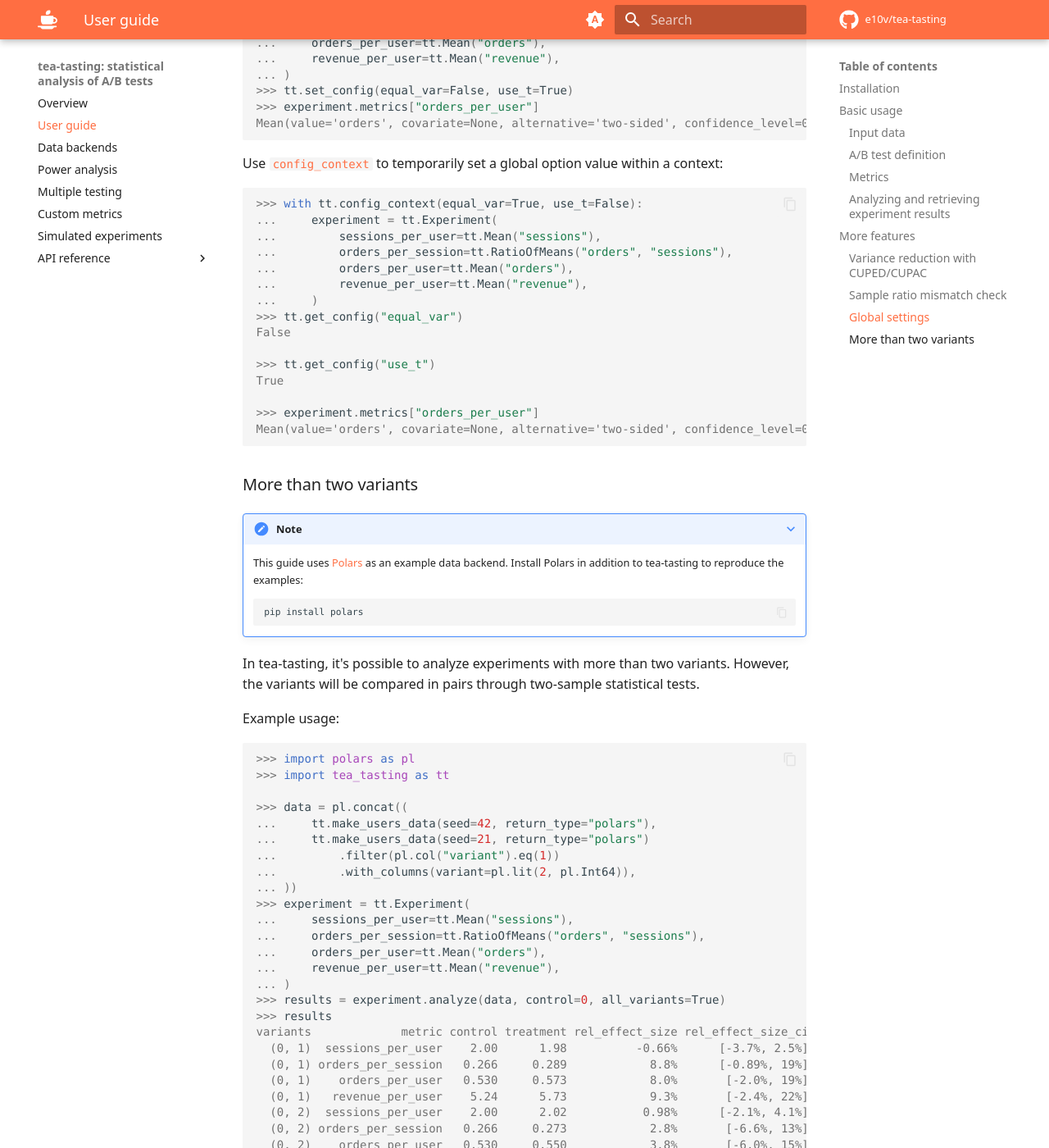
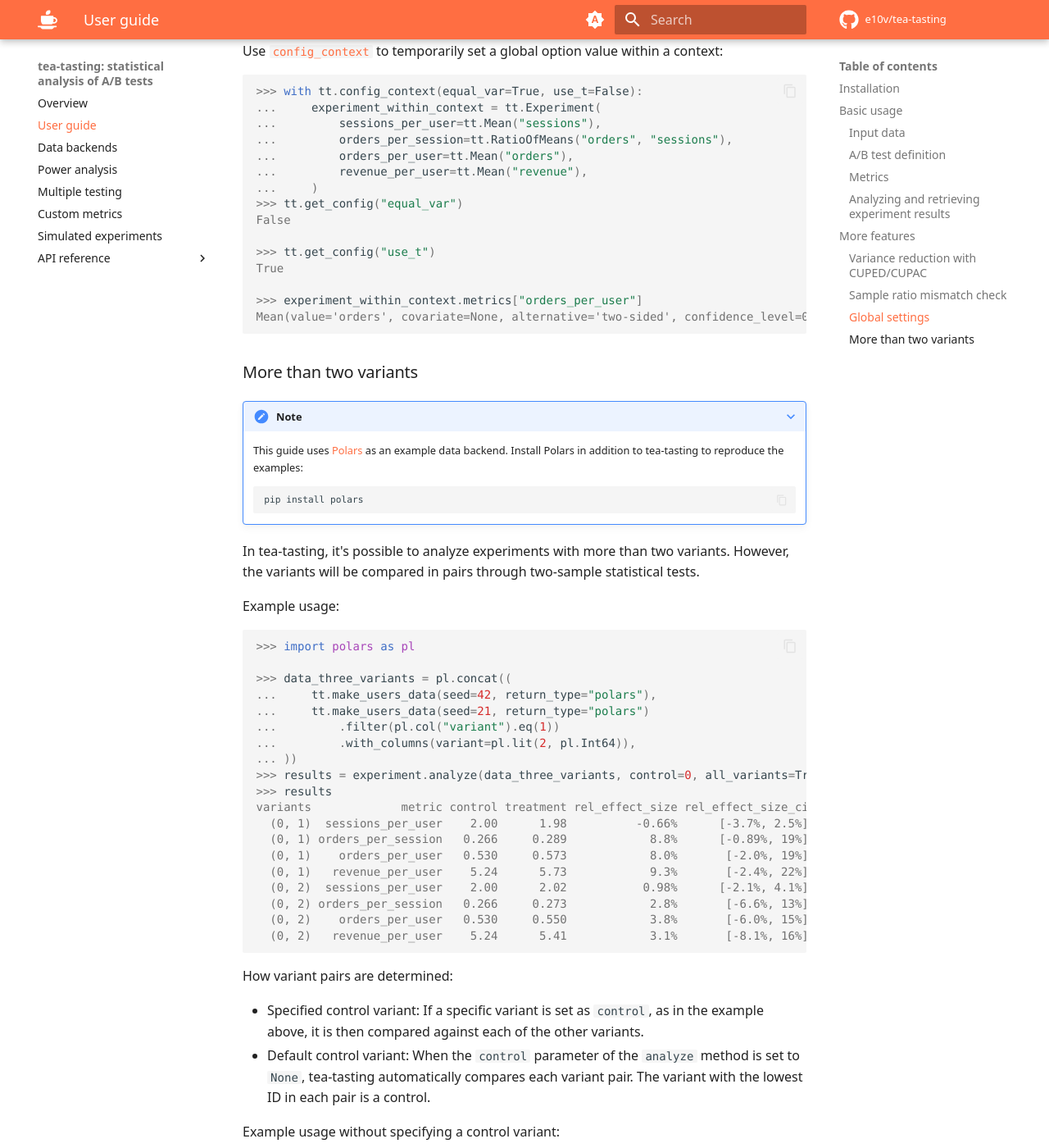
Before and after one commit to e10v/tea-tasting, an MkDocs documentation site: the page built from docs/user-guide.md, in a window 1280 px wide and 1400 px high, scrolled down 8535 px. Shown: the whole window at 82% size. Built offline with MkDocs 1.6.1 and Material for MkDocs 9.7.7, drawn with Linux system fonts in a browser that asks for light colours; comment, search, counter and statistics services are not loaded; some of the changed text lies outside the part shown.

Commit message:
make var names unique within each guide

````diff
--- a/docs/user-guide.md
+++ b/docs/user-guide.md
@@ -241,10 +241,8 @@ tea-tasting supports variance reduction with CUPED/CUPAC, within both [`Mean`](a
 Example usage:
 
 ```pycon
->>> import tea_tasting as tt
-
->>> data = tt.make_users_data(seed=42, covariates=True)
->>> experiment = tt.Experiment(
+>>> data_cuped = tt.make_users_data(seed=42, covariates=True)
+>>> experiment_cuped = tt.Experiment(
 ...     sessions_per_user=tt.Mean("sessions", "sessions_covariate"),
 ...     orders_per_session=tt.RatioOfMeans(
 ...         numer="orders",
@@ -283,16 +281,13 @@ The [`SampleRatio`](api/metrics/proportion.md#tea_tasting.metrics.proportion.Sam
 Example usage:
 
 ```pycon
->>> import tea_tasting as tt
-
->>> experiment = tt.Experiment(
+>>> experiment_sample_ratio = tt.Experiment(
 ...     orders_per_user=tt.Mean("orders"),
 ...     revenue_per_user=tt.Mean("revenue"),
 ...     sample_ratio=tt.SampleRatio(),
 ... )
->>> data = tt.make_users_data(seed=42)
->>> result = experiment.analyze(data)
->>> result
+>>> result_sample_ratio = experiment_sample_ratio.analyze(data)
+>>> result_sample_ratio
           metric control treatment rel_effect_size rel_effect_size_ci pvalue
  orders_per_user   0.530     0.573            8.0%       [-2.0%, 19%]  0.118
 revenue_per_user    5.24      5.73            9.3%       [-2.4%, 22%]  0.123
@@ -332,8 +327,6 @@ In tea-tasting, you can change defaults for the following parameters:
 Use [`get_config`](api/config.md#tea_tasting.config.get_config) with the option name as a parameter to get a global option value:
 
 ```pycon
->>> import tea_tasting as tt
-
 >>> tt.get_config("equal_var")
 False
 
@@ -366,7 +359,7 @@ Use [`config_context`](api/config.md#tea_tasting.config.config_context) to tempo
 
 ```pycon
 >>> with tt.config_context(equal_var=True, use_t=False):
-...     experiment = tt.Experiment(
+...     experiment_within_context = tt.Experiment(
 ...         sessions_per_user=tt.Mean("sessions"),
 ...         orders_per_session=tt.RatioOfMeans("orders", "sessions"),
 ...         orders_per_user=tt.Mean("orders"),
@@ -378,7 +371,7 @@ False
 >>> tt.get_config("use_t")
 True
 
->>> experiment.metrics["orders_per_user"]
+>>> experiment_within_context.metrics["orders_per_user"]
 Mean(value='orders', covariate=None, alternative='two-sided', confidence_level=0.95, equal_var=True, use_t=False, alpha=0.05, ratio=1, power=0.8, effect_size=None, rel_effect_size=None, n_obs=None)
 
 ```
@@ -399,21 +392,14 @@ Example usage:
 
 ```pycon
 >>> import polars as pl
->>> import tea_tasting as tt
 
->>> data = pl.concat((
+>>> data_three_variants = pl.concat((
 ...     tt.make_users_data(seed=42, return_type="polars"),
 ...     tt.make_users_data(seed=21, return_type="polars")
 ...         .filter(pl.col("variant").eq(1))
 ...         .with_columns(variant=pl.lit(2, pl.Int64)),
 ... ))
->>> experiment = tt.Experiment(
-...     sessions_per_user=tt.Mean("sessions"),
-...     orders_per_session=tt.RatioOfMeans("orders", "sessions"),
-...     orders_per_user=tt.Mean("orders"),
-...     revenue_per_user=tt.Mean("revenue"),
-... )
->>> results = experiment.analyze(data, control=0, all_variants=True)
+>>> results = experiment.analyze(data_three_variants, control=0, all_variants=True)
 >>> results
 variants             metric control treatment rel_effect_size rel_effect_size_ci pvalue
   (0, 1)  sessions_per_user    2.00      1.98          -0.66%      [-3.7%, 2.5%]  0.674
@@ -435,7 +421,7 @@ How variant pairs are determined:
 Example usage without specifying a control variant:
 
 ```pycon
->>> results = experiment.analyze(data, all_variants=True)
+>>> results = experiment.analyze(data_three_variants, all_variants=True)
 >>> results
 variants             metric control treatment rel_effect_size rel_effect_size_ci pvalue
   (0, 1)  sessions_per_user    2.00      1.98          -0.66%      [-3.7%, 2.5%]  0.674
````
Also changed, not shown: other parts of docs/user-guide.md (+5 -5 lines), docs/custom-metrics.md (+2 -2 lines), docs/data-backends.md (+7 -7 lines), docs/simulated-experiments.md (+6 -6 lines).
